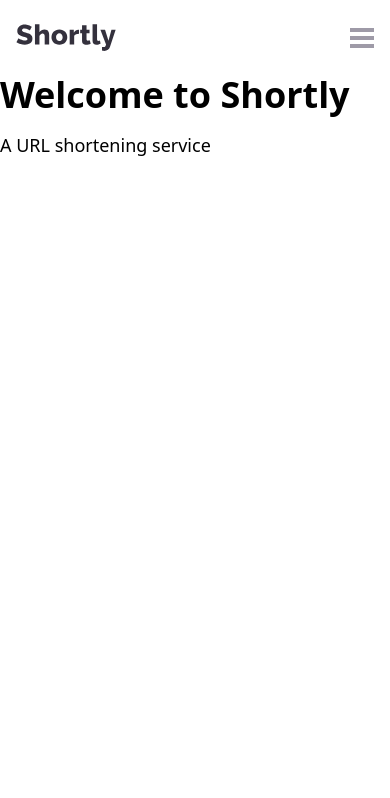
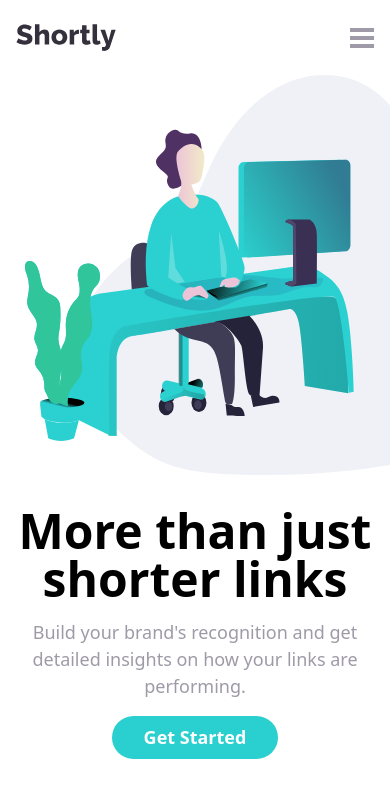
Before and after one commit to ysrckr/fem-url-shortening, a Next.js app: page / in a window 390 px wide. Shown: the top 798 px of the page. Built offline with nearby package versions, Linux system fonts and the light colour scheme.

Commit message:
main: Added hero section and z-index to mobile nav

```diff
--- a/src/app/page.tsx
+++ b/src/app/page.tsx
@@ -1,10 +1,39 @@
+import Image from "next/image";
+import Link from "next/link";
 export default function Home() {
   return (
     <main className="min-h-screen">
-      <h1 className="text-4xl font-bold">Welcome to Shortly</h1>
       <section className="container m-auto">
         {" "}
-        <h2 className="mt-4 text-lg">A URL shortening service</h2>
+        <div>
+          <div className="overflow-hidden">
+            <div className="relative h-[400px] w-[500px]">
+              <Image
+                src="/illustration-working.svg"
+                alt="Shortly logo"
+                className="absolute top-0 left-0 translate-x-[5%] w-full h-full"
+                width={500}
+                height={400}
+              />
+            </div>
+            <div className="my-8 px-2 flex flex-col justify-center items-center gap-4">
+              <h1 className="font-bold text-5xl text-center">
+                More than just shorter links
+              </h1>
+              <p className="text-gray-5 text-center max-w-lg m-auto">
+                Build your brand&apos;s recognition and get detailed insights on
+                how your links are performing.
+              </p>
+              <Link
+                href="#"
+                className="text-center bg-blue-4 hover:scale-105 text-white font-bold py-2 px-8 rounded-full transition-transform duration-200 m-auto"
+              >
+                Get Started
+              </Link>
+            </div>
+          </div>
+          <div></div>
+        </div>
       </section>
     </main>
   );
--- a/src/components/mobile-nav.tsx
+++ b/src/components/mobile-nav.tsx
@@ -6,7 +6,7 @@ type MobileNavProps = {
 
 export const MobileNav = ({ ref }: MobileNavProps) => (
   <nav
-    className="flex flex-col items-center gap-4 absolute top-0 left-0 right-0 md:hidden translate-y-1/6 bg-purple-95 rounded-lg shadow-lg mx-6 py-8"
+    className="flex flex-col items-center gap-4 absolute top-0 left-0 right-0 md:hidden translate-y-1/6 bg-purple-95 rounded-lg shadow-lg mx-6 py-8 z-10"
     ref={ref}
     id="mobile-nav"
   >
```
